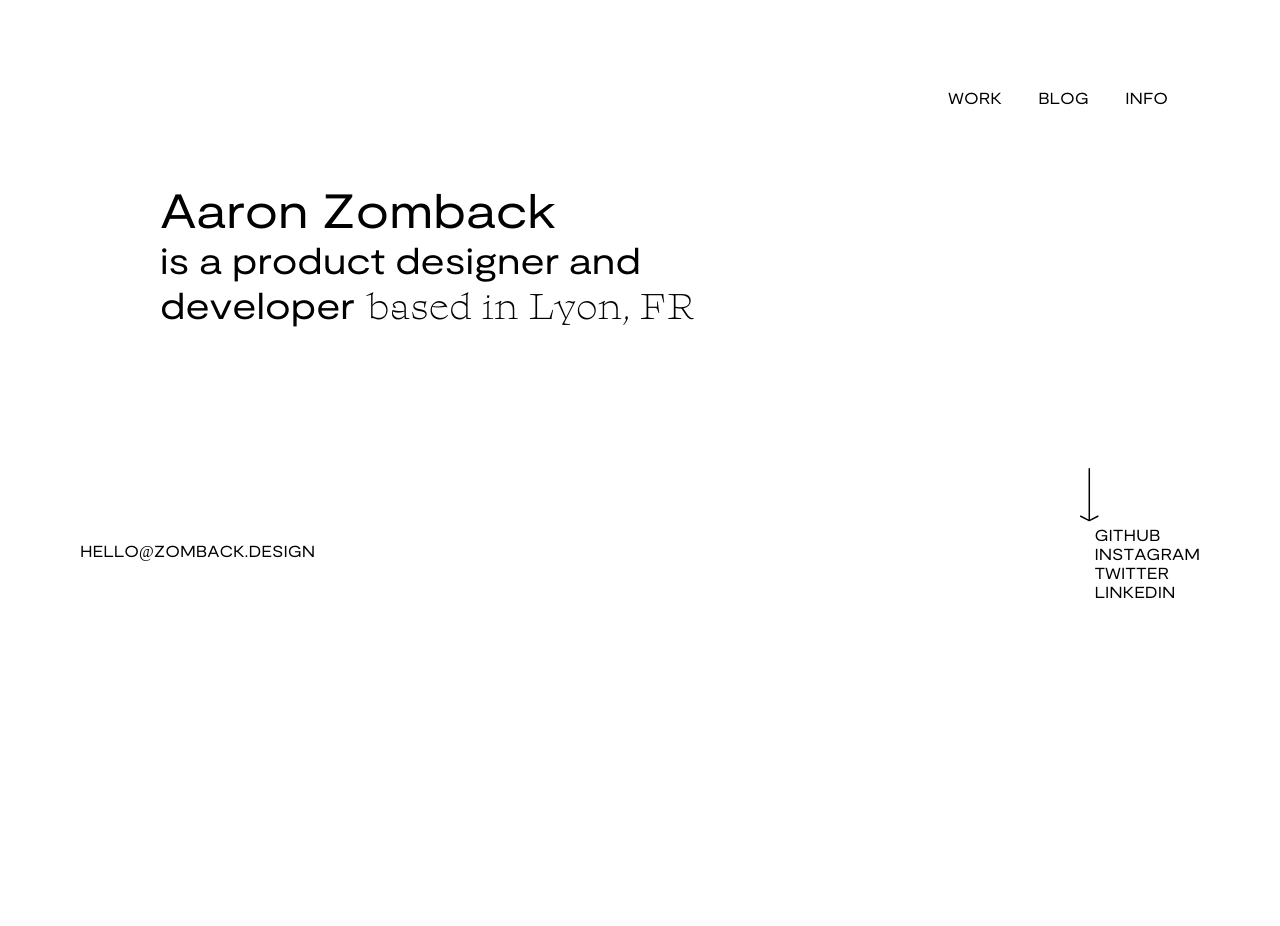
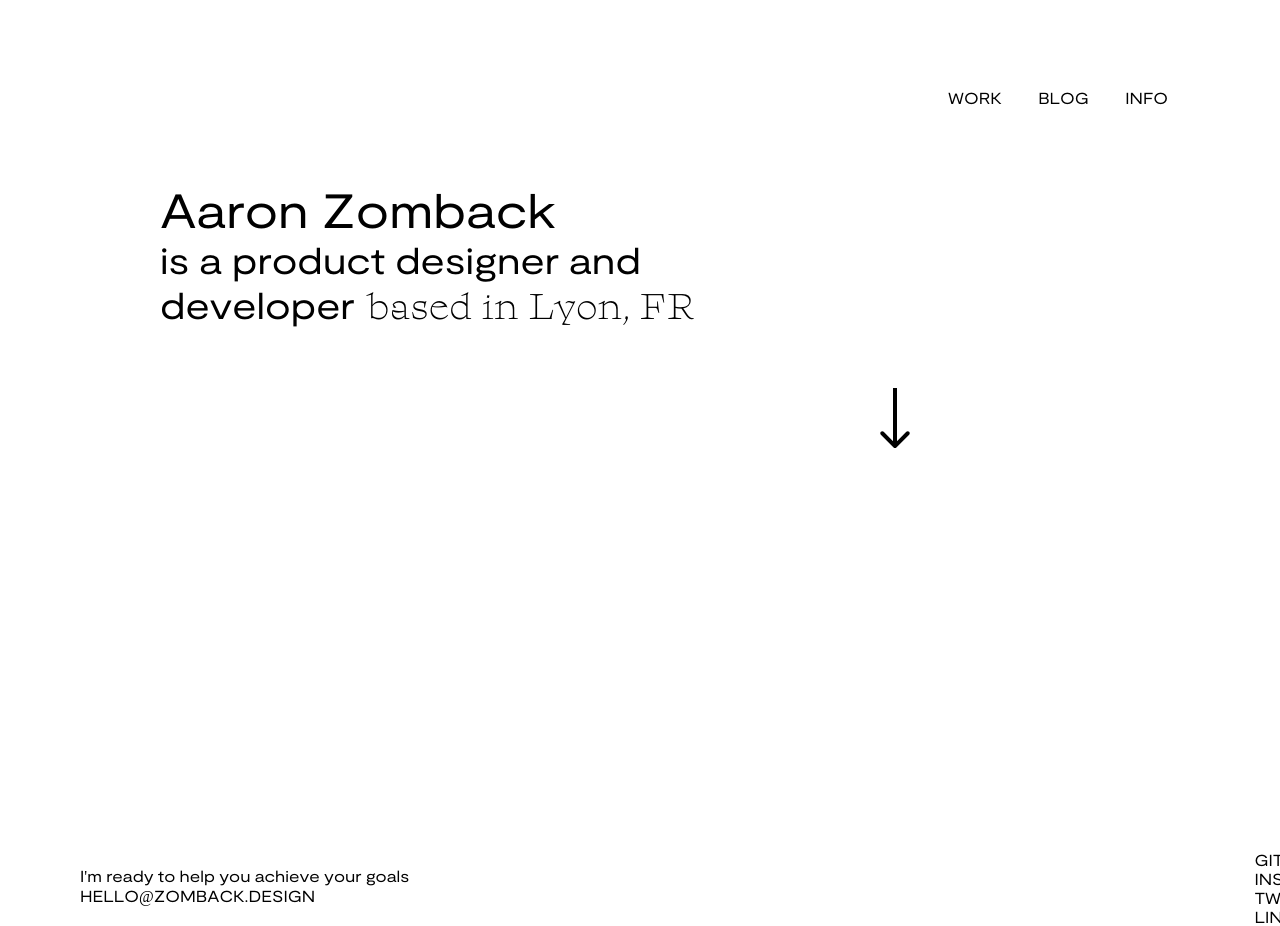
Before and after one commit to aaronzomback/design-portfolio, a Jekyll site: the page built from index.html, in a window 1280 px wide. Built offline with Jekyll 4.4.1, drawn with Linux system fonts in a browser that asks for light colours; before the commit the page ends 900 px from its top, so only the background shows below that.

Commit message:
new arrow

```diff
--- a/_layouts/default.html
+++ b/_layouts/default.html
@@ -20,15 +20,15 @@
       <p>Aaron Zomback <br> <span class="is">is a product designer and <br> developer</span> <span class="coriolis">based in Lyon, FR</span></p>
     </section>
 
-    <img src="/assets/img/vector.svg" alt="down">
+    <img src="/assets/img/arrow8.svg" alt="down">
 
 
 
     <footer>
 
-    <div class="collab">
-    <p>HELLO@ZOMBACK.DESIGN</p>
-    </div>
+
+    <p class="collab"> <span class="achieve">I'm ready to help you achieve your goals</span> <br> HELLO@ZOMBACK.DESIGN</p>
+
 
     <nav>
     <a href="https://github.com/aaronzomback">GITHUB</a>
--- a/assets/css/app.scss
+++ b/assets/css/app.scss
@@ -23,7 +23,7 @@ $easeOutBack: cubic-bezier(0.175, 0.885, 0.320, 1.275);
 body {
   font-family: "Moderat-Extended";
   background-color: white;
-  max-width: 100vw;
+  max-width: 100%;
   margin-right: 80px;
   margin-left: 80px;
 }
@@ -80,8 +80,8 @@ header nav a {
 
 
 img {
-  margin-left: 1000px;
-  margin-top: 80px;
+  margin-left: 800px;
+  top: 600px;
 }
 
 .intro p {
@@ -103,9 +103,23 @@ img {
 }
 
 footer {
-  bottom: 12px;
-  display: flex;
-  justify-content: space-between;
+  position: absolute;
+  bottom: 0px;
+  width: 100vw;
+  margin-right: 80px;
+  height: 50px;
+
+  .achieve {
+    margin-bottom: 4px;
+  }
+
+.collab {
+    float: left;
+  }
+
+nav {
+  float: right;
+}
 
   nav a {
     display: block;
--- /dev/null
+++ b/assets/css/reset.scss
@@ -0,0 +1,65 @@
+html, body, div, span, applet, object, iframe,
+h1, h2, h3, h4, h5, h6, p, blockquote, pre,
+a, abbr, acronym, address, big, cite, code,
+del, dfn, em, img, ins, kbd, q, s, samp,
+small, strike, strong, sub, sup, tt, var,
+b, u, i, center,
+dl, dt, dd, ol, ul, li,
+fieldset, form, label, legend,
+table, caption, tbody, tfoot, thead, tr, th, td,
+article, aside, canvas, details, embed,
+figure, figcaption, footer, header, hgroup,
+menu, nav, output, ruby, section, summary,
+time, mark, audio, video {
+  margin: 0;
+  padding: 0;
+  border: 0;
+  font-size: 100%;
+  font: inherit;
+  vertical-align: baseline;
+}
+
+article, aside, details, figcaption, figure,
+footer, header, hgroup, menu, nav, section {
+  display: block;
+}
+
+body {
+  line-height: 1;
+}
+
+ol, ul {
+  list-style: none;
+}
+
+blockquote, q {
+  quotes: none;
+}
+
+blockquote:before, blockquote:after,
+q:before, q:after {
+  content: '';
+  content: none;
+}
+
+table {
+  border-collapse: collapse;
+  border-spacing: 0;
+}
+
+img, iframe {
+  vertical-align: bottom;
+  max-width: 100%;
+}
+
+input, textarea, select {
+  font: inherit;
+}
+
+* {
+  -webkit-box-sizing: border-box;
+  -moz-box-sizing: border-box;
+  box-sizing: border-box;
+  -webkit-font-smoothing: antialiased;
+  text-rendering: optimizeLegibility;
+}
```
Also changed, not shown: _layouts/nav.html (+39 -8 lines), info.html (+10 -0 lines), assets/img/Arrow8.svg (added).
